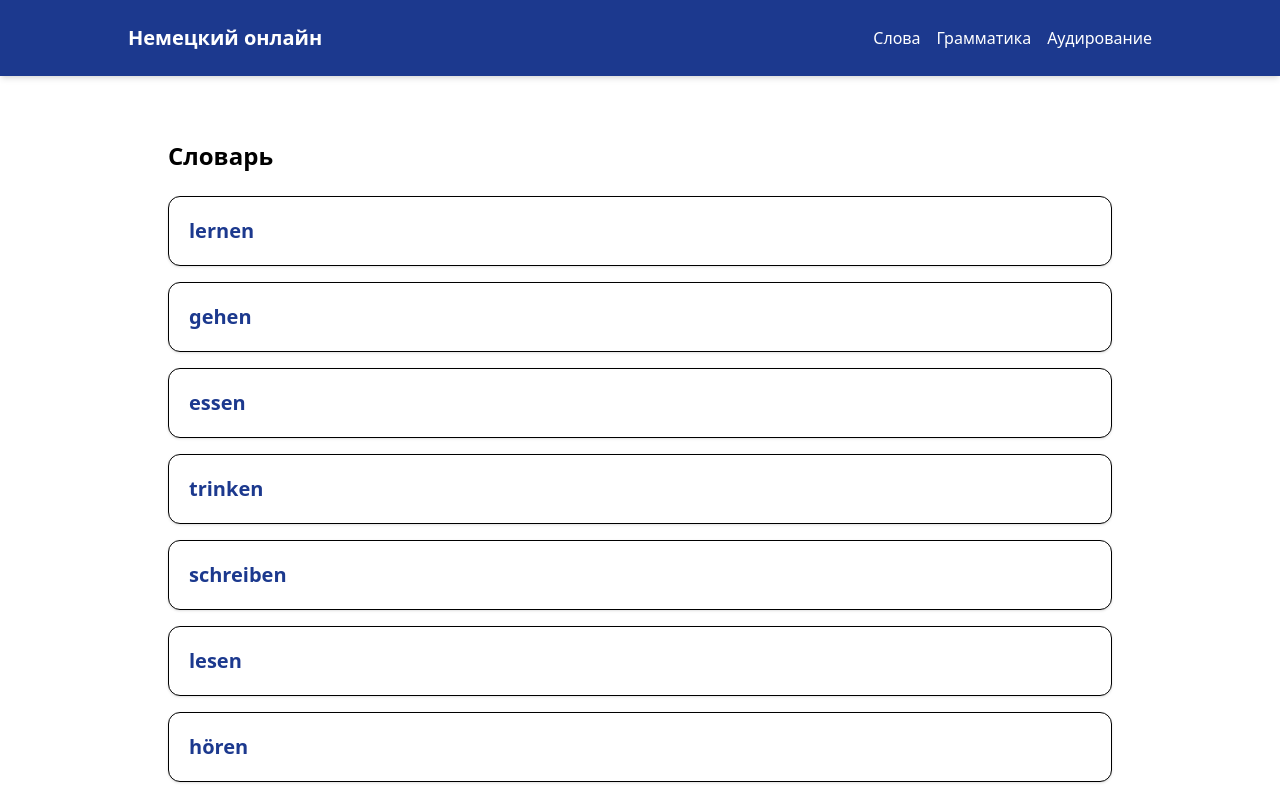
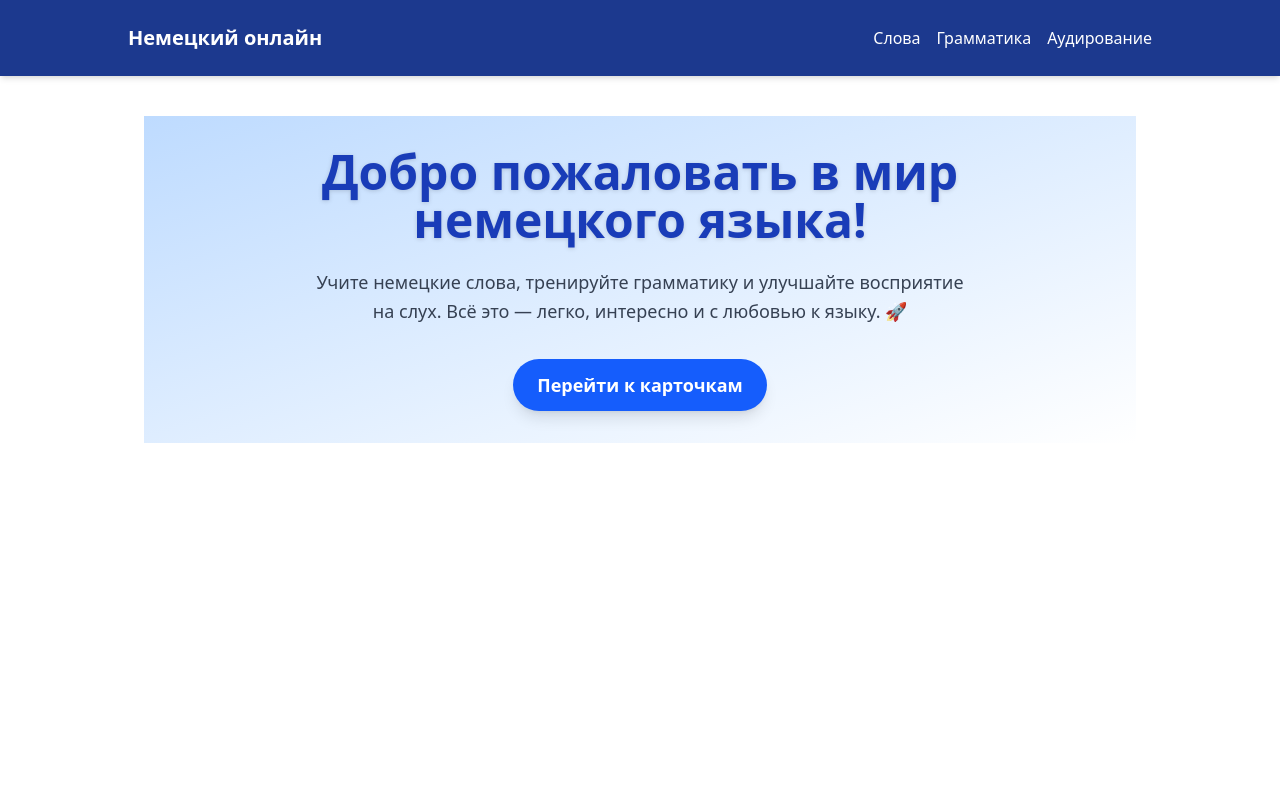
Before and after one commit to Hrihor-Dmytro/german-learning-website, a React (Vite) app: page / in a window 1280 px wide. Shown: the top 796 px of the page. Built offline with nearby package versions, Linux system fonts and the light colour scheme; the HTML template or start-up script is replaced by a standard one.

Commit message:
some fix

```diff
--- a/src/App.tsx
+++ b/src/App.tsx
@@ -4,6 +4,7 @@ import Vocabulary from './pages/Vocabulary';
 import Grammar from './pages/Grammar';
 import Listening from './pages/listening';
 import Header from './components/Header';
+import Home from './pages/Home';
 
 
 export default function App() {
@@ -13,7 +14,8 @@ export default function App() {
         <Header/>
       <main className="max-w-5xl mx-auto px-4 py-10">
       <Routes>
-        <Route path='/' element={<Vocabulary/>} />
+        <Route path='/' element={<Home />} />
+        <Route path='/vocabulary' element={<Vocabulary />} />
         <Route path='/grammar' element={<Grammar/>} />
         <Route path='/listening' element={<Listening/>} />
       </Routes>
--- /dev/null
+++ b/src/pages/Home.tsx
@@ -0,0 +1,21 @@
+import { Link } from "react-router-dom";
+
+export default function Home() {
+  return (
+    <div className="bg-gradient-to-br from-blue-200 to-white flex flex-col justify-center items-center p-8">
+      <div className="text-center max-w-2xl">
+        <h1 className="text-5xl font-extrabold text-blue-800 mb-6 drop-shadow-sm">
+          Добро пожаловать в мир немецкого языка!
+        </h1>
+        <p className="text-lg text-gray-700 mb-8 leading-relaxed">
+          Учите немецкие слова, тренируйте грамматику и улучшайте восприятие на слух. Всё это — легко, интересно и с любовью к языку. 🚀
+        </p>
+        <Link to="/vocabulary">
+          <button className="bg-blue-600 hover:bg-blue-700 text-white text-lg font-semibold py-3 px-6 rounded-full shadow-lg transition-transform transform hover:scale-105">
+            Перейти к карточкам
+          </button>
+        </Link>
+      </div>
+    </div>
+  );
+}
```
